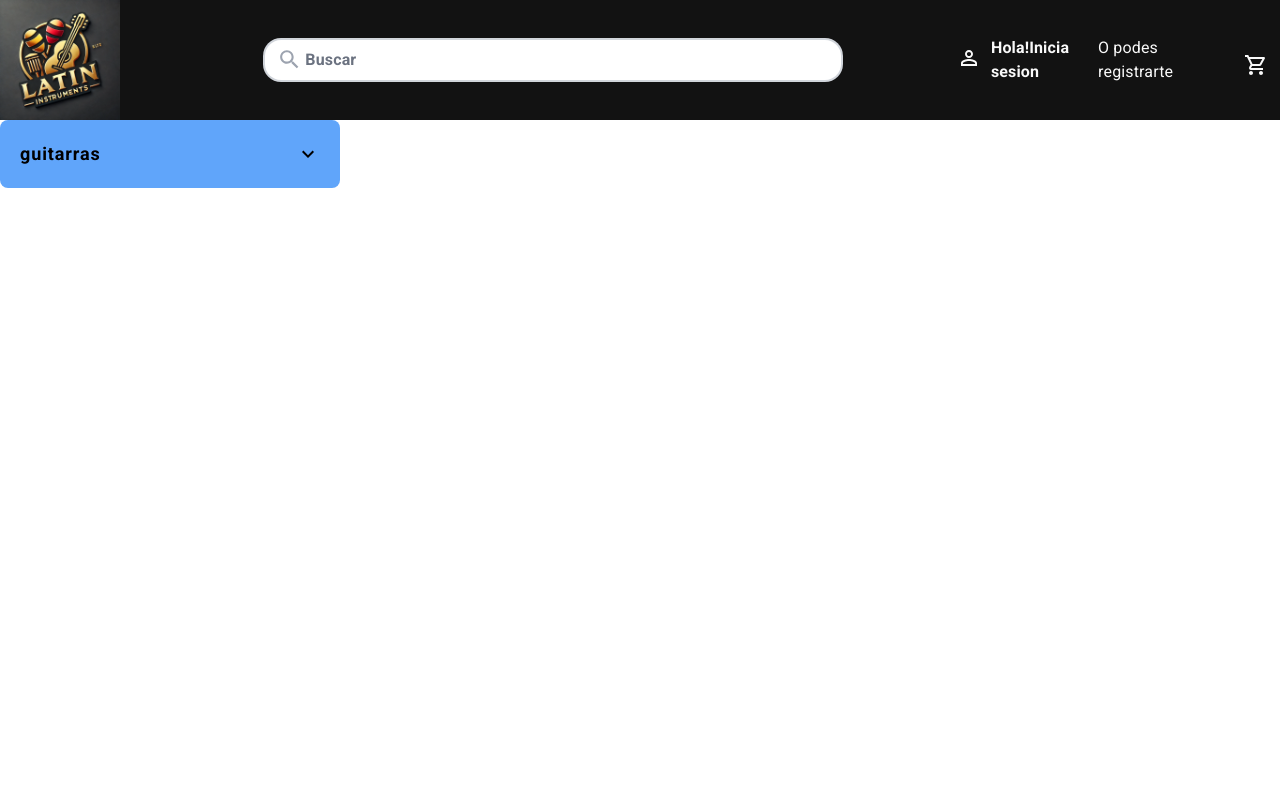
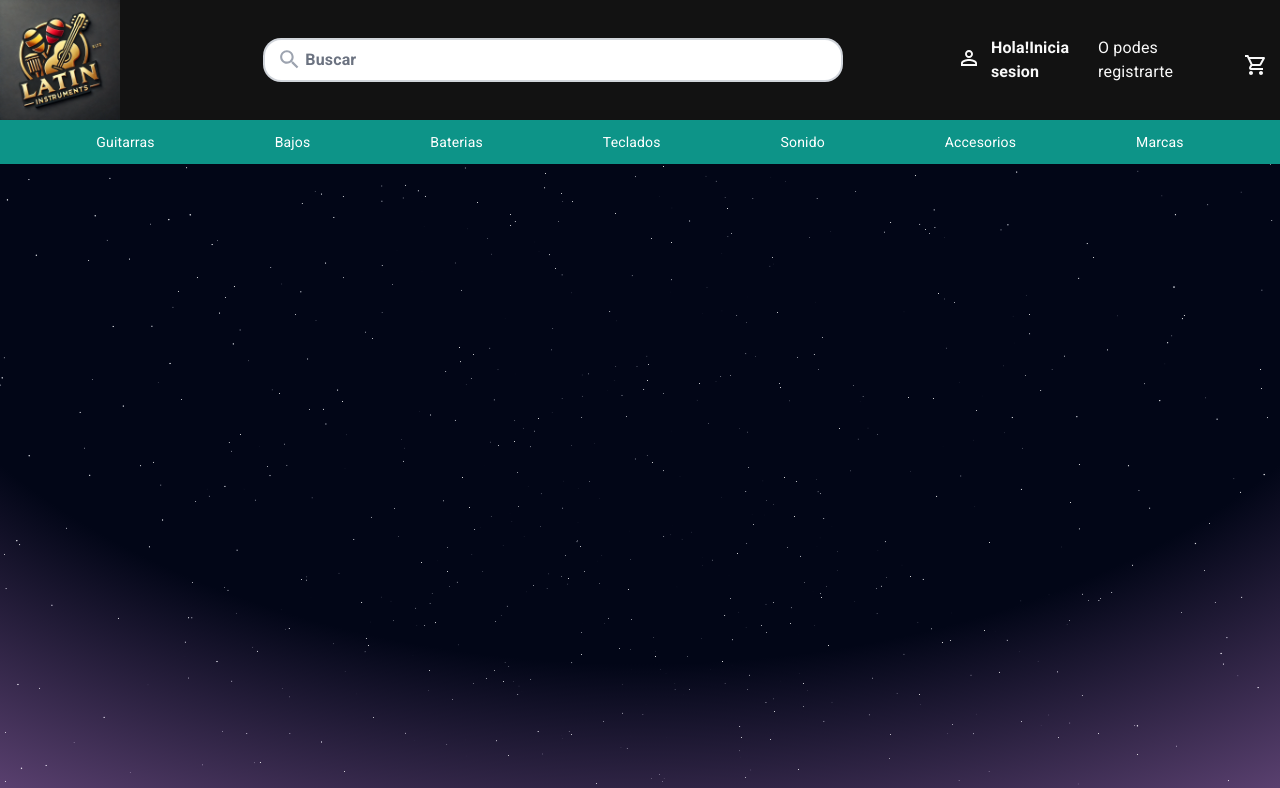
Before and after one commit to RodrigoIvanGonzalez/latinInstruments, a React (Vite) app: page / in a window 1280 px wide. Shown: the top 788 px of the page. Built offline with nearby package versions, Linux system fonts and the light colour scheme.

Commit message:
feature: creacion de background animado con framer-motion y react-three

```diff
--- a/package.json
+++ b/package.json
@@ -15,8 +15,12 @@
     "@fontsource/roboto": "^5.1.0",
     "@mui/icons-material": "^6.1.8",
     "@mui/material": "^6.1.8",
+    "@react-three/drei": "^9.117.3",
+    "@react-three/fiber": "^8.17.10",
+    "framer-motion": "^11.12.0",
     "react": "^18.3.1",
-    "react-dom": "^18.3.1"
+    "react-dom": "^18.3.1",
+    "three": "^0.170.0"
   },
   "devDependencies": {
     "@eslint/js": "^9.15.0",
--- a/src/App.jsx
+++ b/src/App.jsx
@@ -1,4 +1,7 @@
+
 import Header from "./components/header"
+import BackgroundAnimated from "./components/BackgroundAnimated"
+
 
 
 function App() {
@@ -6,7 +9,11 @@ function App() {
 
   return (
     <>
-    <Header />
+
+      <Header />
+      <BackgroundAnimated />
+
+
     </>
   )
 }
--- /dev/null
+++ b/src/components/BackgroundAnimated.jsx
@@ -0,0 +1,46 @@
+
+import { Stars } from '@react-three/drei';
+import { Canvas } from '@react-three/fiber';
+import { motion, useMotionTemplate, useMotionValue, animate } from 'framer-motion'
+import { useEffect } from 'react';
+
+
+
+const COLORS = ["#13ffaa", "#1e67c7", "#ce84cf", "#dd335c"];
+const BackgroundAnimated = () => {
+
+const color = useMotionValue(COLORS[0])
+const backgroundImage = useMotionTemplate `radial-gradient(125% 125% at 50% 0%, #020617 50%, ${color})`;
+
+useEffect(()=> {
+  animate(color,COLORS ,{
+    ease: 'easeInOut',
+    duration: 10,
+    repeat: Infinity,
+    repeatType: "mirror"
+  })
+},)
+
+return (
+  <>
+  <motion.body
+  style={{
+    backgroundImage,
+  }}
+  className="relative  inset-0 z-0 grid min-h-screen place-content-center overflow-hidden bg-black px-4 py-24 text-white-warm">
+
+    <div className="absolute inset-0 z-0">
+      <Canvas>
+        <Stars  radius={100} depth={50} count={5000} factor={4} saturation={0} fade />
+      </Canvas>
+    </div>
+
+
+  </motion.body>
+
+
+  </>
+)
+}
+
+export default BackgroundAnimated
--- /dev/null
+++ b/src/components/DropdownMenu.jsx
@@ -0,0 +1,185 @@
+
+
+const DropdownMenu = () => {
+return (
+<nav className="">
+<section className="relative">
+  <ul className="list-none m-0 p-0 bg-teal-600 flex justify-center gap-2 w-full">
+  <li className="relative float-left group">
+      <a className="bg-teal-600 text-white block font-normal text-sm py-3 px-14 text-center transition-all duration-250 ease-in-out hover:bg-gray-700" href="">
+        Guitarras
+      </a>
+      <ul className="absolute left-0 top-9 opacity-0 invisible z-10 transition-all duration-250 ease-in-out group-hover:opacity-100 group-hover:visible group-hover:top-20">
+        <li className="w-full">
+          <a className="block bg-gray-700 text-white py-3 px-14 text-center hover:bg-orange-600" href="">
+            asd
+          </a>
+        </li>
+        <li className="w-full">
+          <a className="block bg-gray-700 text-white py-3 px-14 text-center hover:bg-orange-600" href="">
+            asd
+          </a>
+        </li>
+        <li className="w-full">
+          <a className="block bg-gray-700 text-white py-3 px-14 text-center hover:bg-orange-600" href="">
+            asd
+          </a>
+        </li>
+      </ul>
+    </li>
+
+    <li className="relative float-left group">
+      <a className="bg-teal-600 text-white block font-normal text-sm py-3 px-14 text-center transition-all duration-250 ease-in-out hover:bg-gray-700" href="">
+        Bajos
+      </a>
+      <ul className="absolute left-0 top-9 opacity-0 invisible z-10 transition-all duration-250 ease-in-out group-hover:opacity-100 group-hover:visible group-hover:top-20">
+        <li className="w-full">
+          <a className="block bg-gray-700 text-white py-3 px-14 text-center hover:bg-orange-600" href="">
+            asd
+          </a>
+        </li>
+        <li className="w-full">
+          <a className="block bg-gray-700 text-white py-3 px-14 text-center hover:bg-orange-600" href="">
+            asd
+          </a>
+        </li>
+        <li className="w-full">
+          <a className="block bg-gray-700 text-white py-3 px-14 text-center hover:bg-orange-600" href="">
+            asd
+          </a>
+        </li>
+      </ul>
+    </li>
+
+    <li className="relative float-left group">
+      <a className="bg-teal-600 text-white block font-normal text-sm py-3 px-14 text-center transition-all duration-250 ease-in-out hover:bg-gray-700" href="">
+        Baterias
+      </a>
+      <ul className="absolute left-0 top-9 opacity-0 invisible z-10 transition-all duration-250 ease-in-out group-hover:opacity-100 group-hover:visible group-hover:top-20">
+        <li className="w-full">
+          <a className="block bg-gray-700 text-white py-3 px-14 text-center hover:bg-orange-600" href="">
+            asd
+          </a>
+        </li>
+        <li className="w-full">
+          <a className="block bg-gray-700 text-white py-3 px-14 text-center hover:bg-orange-600" href="">
+            asd
+          </a>
+        </li>
+        <li className="w-full">
+          <a className="block bg-gray-700 text-white py-3 px-14 text-center hover:bg-orange-600" href="">
+            asd
+          </a>
+        </li>
+      </ul>
+    </li>
+
+    <li className="relative float-left group">
+      <a className="bg-teal-600 text-white block font-normal text-sm py-3 px-14 text-center transition-all duration-250 ease-in-out hover:bg-gray-700" href="">
+        Teclados
+      </a>
+      <ul className="absolute left-0 top-9 opacity-0 invisible z-10 transition-all duration-250 ease-in-out group-hover:opacity-100 group-hover:visible group-hover:top-20">
+        <li className="w-full">
+          <a className="block bg-gray-700 text-white py-3 px-14 text-center hover:bg-orange-600" href="">
+            asd
+          </a>
+        </li>
+        <li className="w-full">
+          <a className="block bg-gray-700 text-white py-3 px-14 text-center hover:bg-orange-600" href="">
+            asd
+          </a>
+        </li>
+        <li className="w-full">
+          <a className="block bg-gray-700 text-white py-3 px-14 text-center hover:bg-orange-600" href="">
+            asd
+          </a>
+        </li>
+      </ul>
+    </li>
+
+    <li className="relative float-left group">
+      <a className="bg-teal-600 text-white block font-normal text-sm py-3 px-14 text-center transition-all duration-250 ease-in-out hover:bg-gray-700" href="">
+        Sonido
+      </a>
+      <ul className="absolute left-0 top-9 opacity-0 invisible z-10 transition-all duration-250 ease-in-out group-hover:opacity-100 group-hover:visible group-hover:top-20">
+        <li className="w-full">
+          <a className="block bg-gray-700 text-white py-3 px-14 text-center hover:bg-orange-600" href="">
+            asd
+          </a>
+        </li>
+        <li className="w-full">
+          <a className="block bg-gray-700 text-white py-3 px-14 text-center hover:bg-orange-600" href="">
+            asd
+          </a>
+        </li>
+        <li className="w-full">
+          <a className="block bg-gray-700 text-white py-3 px-14 text-center hover:bg-orange-600" href="">
+            asd
+          </a>
+        </li>
+      </ul>
+    </li>
+
+    <li className="relative float-left group">
+      <a className="bg-teal-600 text-white block font-normal text-sm py-3 px-14 text-center transition-all duration-250 ease-in-out hover:bg-gray-700" href="">
+        Accesorios
+      </a>
+      <ul className="absolute left-0 top-9 opacity-0 invisible z-10 transition-all duration-250 ease-in-out group-hover:opacity-100 group-hover:visible group-hover:top-20">
+        <li className="w-full">
+          <a className="block bg-gray-700 text-white py-3 px-14 text-center hover:bg-orange-600" href="">
+            asd
+          </a>
+        </li>
+        <li className="w-full">
+          <a className="block bg-gray-700 text-white py-3 px-14 text-center hover:bg-orange-600" href="">
+            asd
+          </a>
+        </li>
+        <li className="w-full">
+          <a className="block bg-gray-700 text-white py-3 px-14 text-center hover:bg-orange-600" href="">
+            asd
+          </a>
+        </li>
+      </ul>
+    </li>
+
+    <li className="relative float-left group">
+      <a className="bg-teal-600 text-white block font-normal text-sm py-3 px-14 text-center transition-all duration-250 ease-in-out hover:bg-gray-700" href="">
+        Marcas
+      </a>
+      <ul className="absolute left-0 top-9 opacity-0 invisible z-10 transition-all duration-250 ease-in-out group-hover:opacity-100 group-hover:visible group-hover:top-20">
+        <li className="w-full">
+          <a className="block bg-gray-700 text-white py-3 px-14 text-center hover:bg-orange-600" href="">
+            asd
+          </a>
+        </li>
+        <li className="w-full">
+          <a className="block bg-gray-700 text-white py-3 px-14 text-center hover:bg-orange-600" href="">
+            asd
+          </a>
+        </li>
+        <li className="w-full">
+          <a className="block bg-gray-700 text-white py-3 px-14 text-center hover:bg-orange-600" href="">
+            asd
+          </a>
+        </li>
+      </ul>
+    </li>
+  </ul>
+</section>
+</nav>
+)
+}
+
+
+
+
+
+
+
+
+
+
+
+
+export default DropdownMenu
--- a/src/components/Header.jsx
+++ b/src/components/Header.jsx
@@ -1,11 +1,11 @@
-import MenuList from "./MenuList"
+import DropdownMenu  from './DropdownMenu'
 import NavBar from "./NavBar"
 const Header = () => {
 	return (
 		<>
 		<header>
-      <NavBar />
-      <MenuList />
+			<NavBar />
+			<DropdownMenu />
 		</header>
 		</>
 	)
--- a/tailwind.config.js
+++ b/tailwind.config.js
@@ -5,10 +5,21 @@ export default {
     './src/components/Header.jsx',
     './src/components/SearchBar.jsx',
     './src/components/NavBar.jsx',
-    './src/components/MenuList.jsx'
+    './src/components/MenuList.jsx',
+    './src/components/DropdownMenu.jsx',
+    './src/components/BackgroundAnimated.jsx'
   ],
   theme: {
-    extend: {},
+    extend: {
+      colors:{
+      'black-deep': '#121212',        // fondo principal
+      'white-warm': '#F9F9F9',        // fondo productos, textos
+      'gold-metallic': '#D4AF37',     // botones
+      'burgundy-dark': '#800020',     // encabezados, bordes
+      'gray-intermediate': '#4E4E4E', // texto secundario
+      'blue-deep': '#0B3D91',         // enlaces elementos de accion
+    },
+    },
   },
   plugins: [],
 }
```
Also changed, not shown: 1 other file (tests, documents, lock files or other folders).
